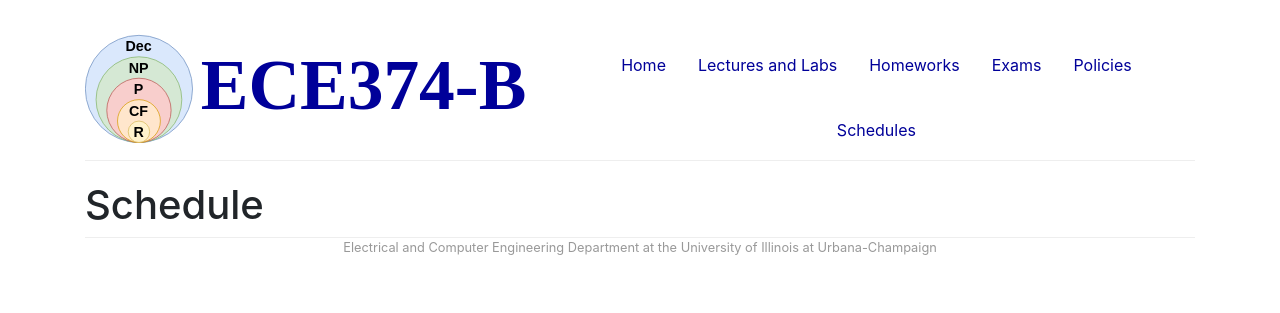
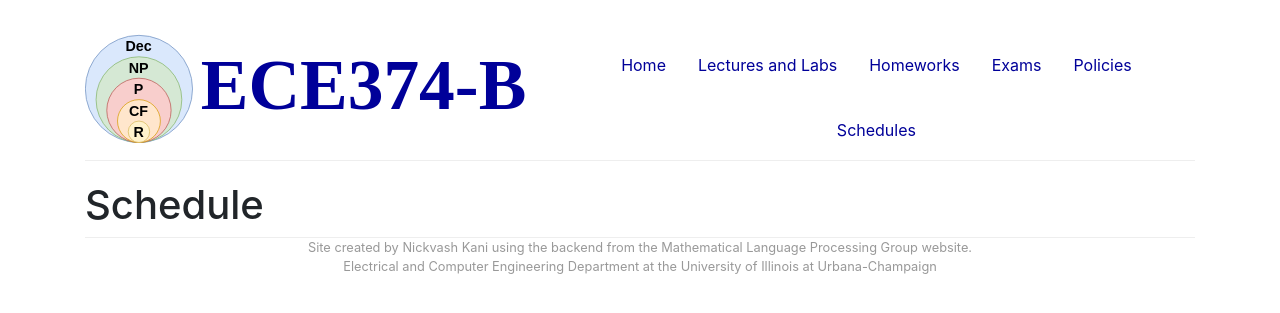
Before and after one commit to UIUC-ECE374B/su25, a Jekyll site: the page built from schedule.html, in a window 1280 px wide. Shown: the top 313 px of the page. Built offline with Jekyll 4.4.1, drawn with Linux system fonts in a browser that asks for light colours.

Commit message:
Changed footer

```diff
--- a/_layouts/default.html
+++ b/_layouts/default.html
@@ -70,6 +70,8 @@
 
             <div class="footer">
                 <p>
+                    Site created by <a href="https://nickvashkani.com/">Nickvash Kani</a> using the backend from the <a href="https://mlpgroup.xyz/">Mathematical Language Processing Group</a> website.
+                    <br>
                     <a href="http://ece.illinois.edu/">Electrical and Computer Engineering Department</a>
                     at the
                     <a href="http://illinois.edu/">University of Illinois at Urbana-Champaign</a>
```
